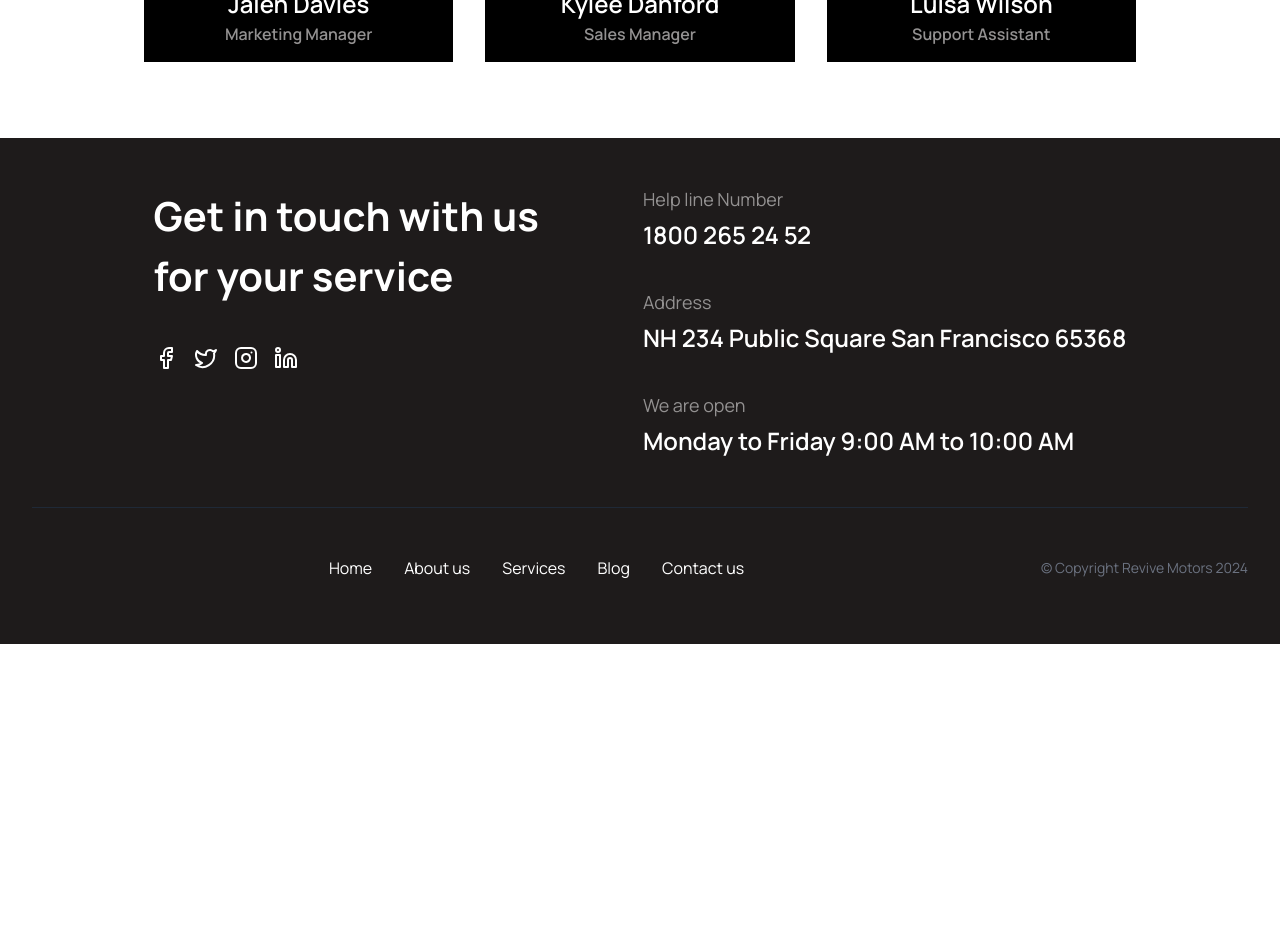
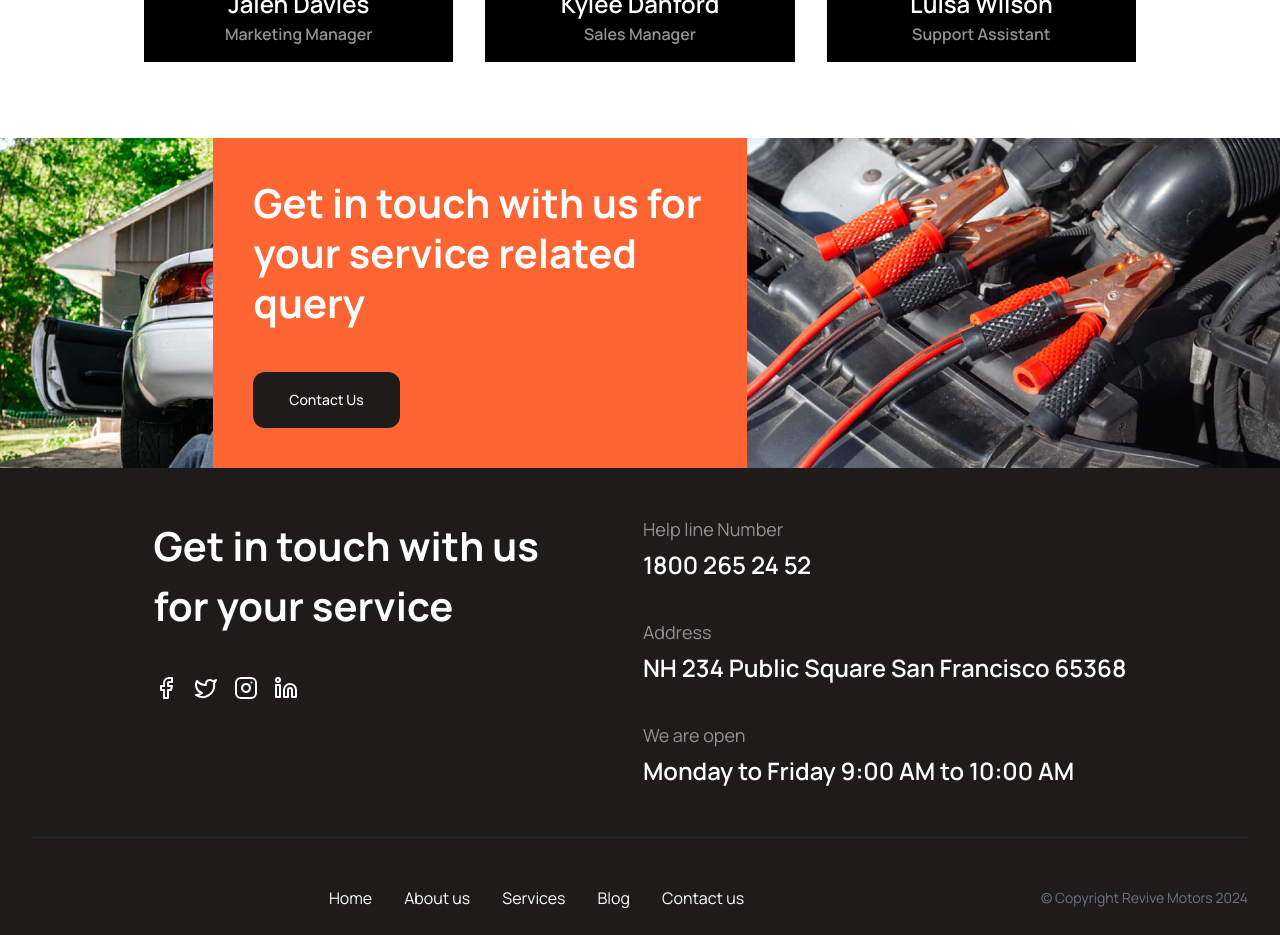
Before and after one commit to w3ngithub/revive-motors, a Next.js app: page /about in a window 1280 px wide. Shown: the part 3220-4155 px from the top of the page. Before the commit the page ends 3864 px from the top, so only its background shows below. Built offline with nearby package versions, Linux system fonts and the light colour scheme.

Commit message:
feat: banner added

```diff
--- a/src/app/about/page.tsx
+++ b/src/app/about/page.tsx
@@ -1,20 +1,19 @@
-
 import AboutCard from "@/components/modules/about-us/about-card";
 import AboutQuote from "@/components/modules/about-us/about-quote";
+import Banner from "@/components/modules/common/banner";
 import OurTeam from "@/components/modules/our-team/our-team";
 import ServiceHero from "@/components/modules/services/service-hero";
 import React from "react";
 
 const page = () => {
   return (
-
     <div>
       <ServiceHero />
       <AboutQuote />
       <AboutCard />
       {/* <CustomerSatisfaction /> */}
       <OurTeam />
-      {/* <Banner /> */}
+      <Banner />
     </div>
     // <div>
     //   {/* <AboutDiagnostics /> */}
```
